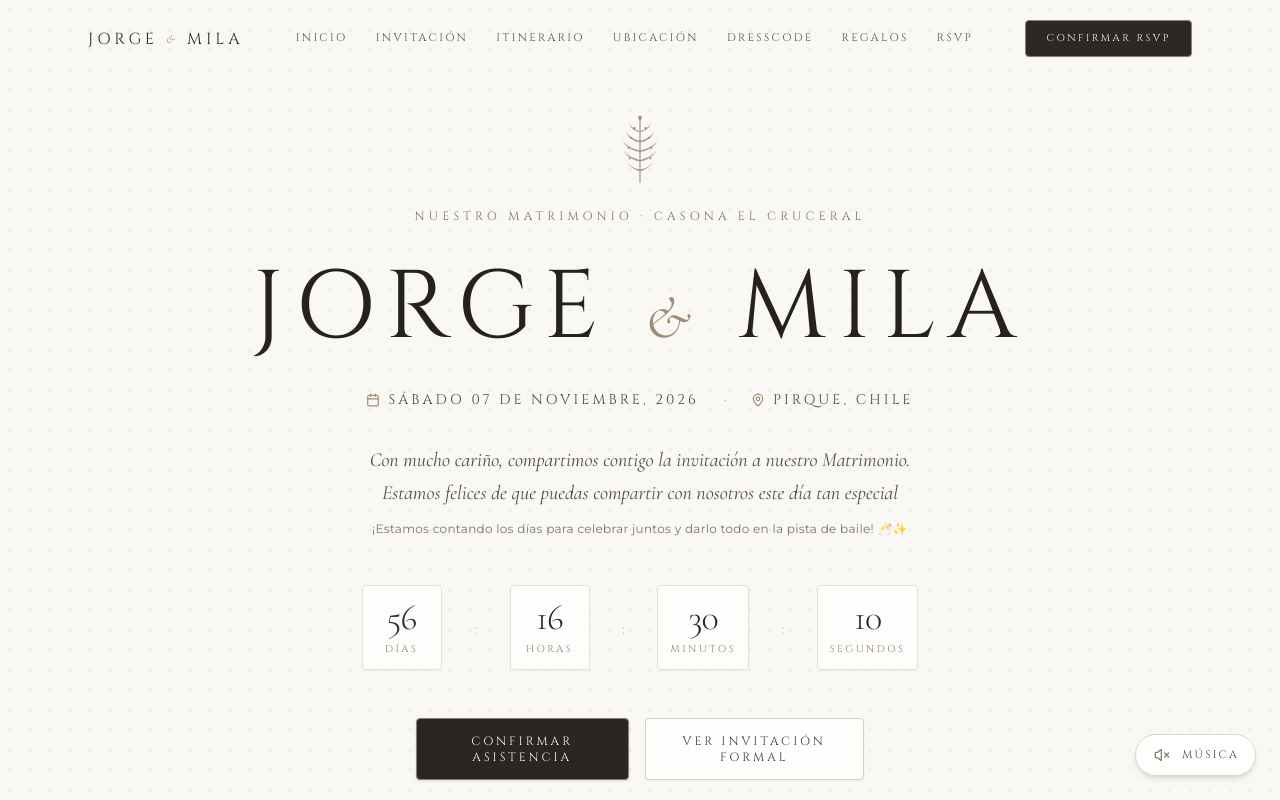
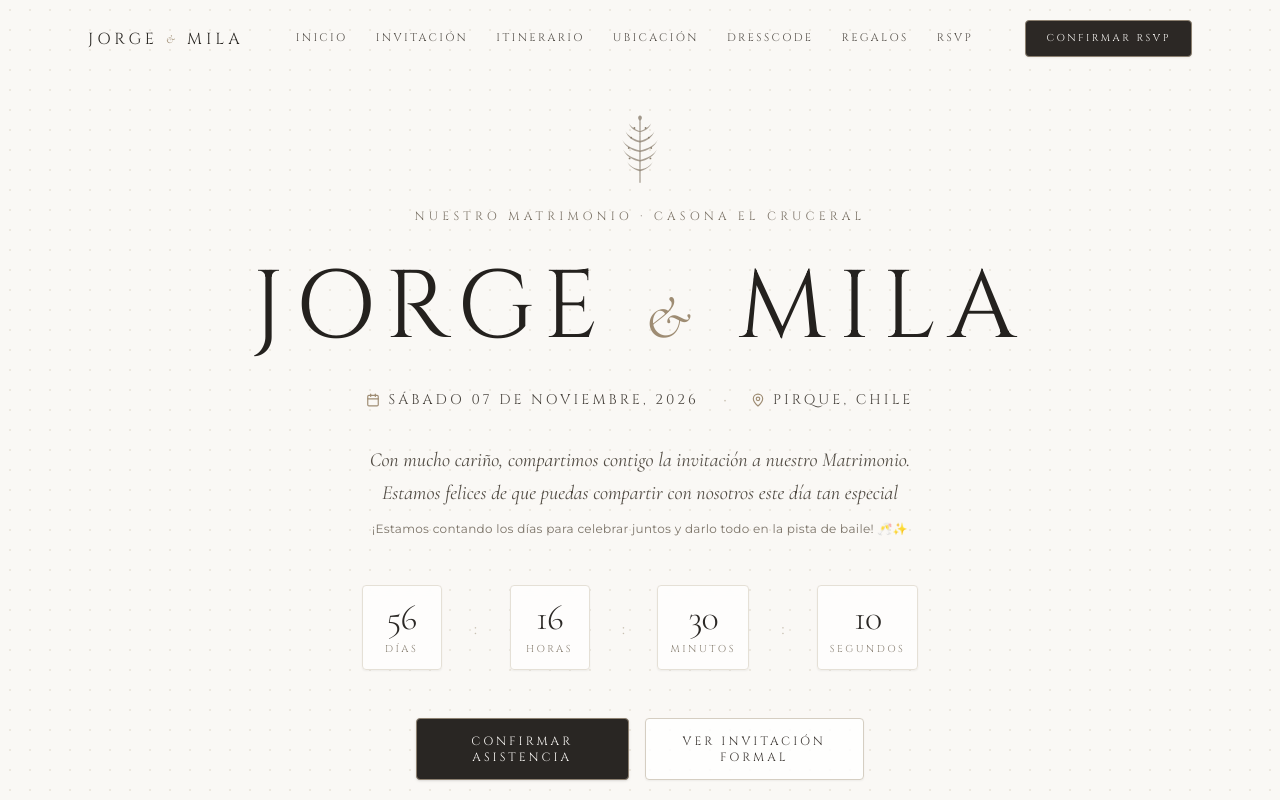
Before and after one commit to IRUBInacho/pagina_mila_jorge, a React (Vite) app: page / in a window 1280 px wide. Shown: the top 800 px of the page. Built offline with nearby package versions, Linux system fonts and the light colour scheme.

Commit message:
feat: remove music player from all versions

```diff
--- a/src/App.tsx
+++ b/src/App.tsx
@@ -12,7 +12,6 @@ import DresscodeSection from "./components/DresscodeSection";
 import GiftRegistrySection from "./components/GiftRegistrySection";
 import RsvpSection from "./components/RsvpSection";
 import FooterSection from "./components/FooterSection";
-import MusicPlayer from "./components/MusicPlayer";
 
 export default function App() {
   const isPartyOnly = import.meta.env.VITE_TIPO_INVITACION === 'party';
@@ -47,9 +46,6 @@ export default function App() {
 
       {/* 8. Footer */}
       <FooterSection />
-
-      {/* Romantic ambient melody toggle */}
-      <MusicPlayer />
     </div>
   );
 }
--- a/src/components/MusicPlayer.tsx
+++ /dev/null
@@ -1,116 +0,0 @@
-import { useEffect, useRef, useState } from "react";
-import { Volume2, VolumeX, Music } from "lucide-react";
-
-export default function MusicPlayer() {
-  const [isPlaying, setIsPlaying] = useState(false);
-  const audioCtxRef = useRef<AudioContext | null>(null);
-  const intervalRef = useRef<number | null>(null);
-
-  // Soft classical romantic arpeggio notes (F major / D minor romantic waltz progression)
-  // F3, A3, C4, E4, G4, A4, D4, etc.
-  const notes = [
-    174.61, 220.0, 261.63, 329.63, 349.23, 440.0,
-    196.0, 246.94, 293.66, 392.0, 440.0, 493.88,
-    146.83, 220.0, 261.63, 349.23, 440.0, 523.25,
-    164.81, 196.0, 246.94, 329.63, 392.0, 493.88
-  ];
-
-  const playTone = (freq: number, duration: number = 2.2) => {
-    if (!audioCtxRef.current) return;
-    const ctx = audioCtxRef.current;
-
-    // Main warm oscillator (sine + slight triangle for warm acoustic upright tone)
-    const osc = ctx.createOscillator();
-    const gainNode = ctx.createGain();
-
-    osc.type = "sine";
-    osc.frequency.setValueAtTime(freq, ctx.currentTime);
-
-    // Warm envelope
-    gainNode.gain.setValueAtTime(0.0001, ctx.currentTime);
-    gainNode.gain.linearRampToValueAtTime(1.0, ctx.currentTime + 0.08);
-    gainNode.gain.exponentialRampToValueAtTime(0.0001, ctx.currentTime + duration);
-
-    // Subtle lowpass filter for silky soft felt-piano warmth
-    const filter = ctx.createBiquadFilter();
-    filter.type = "lowpass";
-    filter.frequency.setValueAtTime(1200, ctx.currentTime);
-
-    osc.connect(filter);
-    filter.connect(gainNode);
-    gainNode.connect(ctx.destination);
-
-    osc.start();
-    osc.stop(ctx.currentTime + duration);
-  };
-
-  const toggleMusic = () => {
-    if (isPlaying) {
-      if (intervalRef.current) {
-        window.clearInterval(intervalRef.current);
-        intervalRef.current = null;
-      }
-      setIsPlaying(false);
-    } else {
-      if (!audioCtxRef.current) {
-        const AudioCtx = window.AudioContext || (window as unknown as { webkitAudioContext: typeof AudioContext }).webkitAudioContext;
-        audioCtxRef.current = new AudioCtx();
-      }
-      if (audioCtxRef.current.state === "suspended") {
-        audioCtxRef.current.resume();
-      }
-
-      let step = 0;
-      // Play immediately
-      playTone(notes[0]);
-
-      intervalRef.current = window.setInterval(() => {
-        step = (step + 1) % notes.length;
-        playTone(notes[step], 1.8);
-      }, 700);
-
-      setIsPlaying(true);
-    }
-  };
-
-  useEffect(() => {
-    return () => {
-      if (intervalRef.current) {
-        window.clearInterval(intervalRef.current);
-      }
-      if (audioCtxRef.current) {
-        audioCtxRef.current.close().catch(() => {});
-      }
-    };
-  }, []);
-
-  return (
-    <button
-      id="music-toggle-button"
-      onClick={toggleMusic}
-      title={isPlaying ? "Silenciar música de fondo" : "Reproducir melodía romántica"}
-      className="fixed bottom-6 right-6 z-50 flex items-center gap-2.5 px-4 py-2.5 rounded-full bg-white/90 border border-[#DDD6C9] shadow-md hover:bg-white text-[#3E3A36] transition-all duration-300 hover:shadow-lg active:scale-95 group backdrop-blur-md"
-      aria-label="Música de fondo"
-    >
-      <div className="relative flex items-center justify-center w-5 h-5">
-        {isPlaying ? (
-          <Volume2 className="w-4 h-4 text-[#8C8275] animate-pulse" />
-        ) : (
-          <VolumeX className="w-4 h-4 text-[#8C8275]" />
-        )}
-      </div>
-
-      <span className="font-display text-[11px] tracking-[0.2em] uppercase text-[#4A453F]">
-        {isPlaying ? "Música Activa" : "Música"}
-      </span>
-
-      {isPlaying && (
-        <div className="flex items-end gap-[2px] h-3.5 ml-1">
-          <span className="w-[2px] h-2 bg-[#8C8275] rounded-full animate-bounce [animation-delay:0ms]" />
-          <span className="w-[2px] h-3.5 bg-[#8C8275] rounded-full animate-bounce [animation-delay:150ms]" />
-          <span className="w-[2px] h-1.5 bg-[#8C8275] rounded-full animate-bounce [animation-delay:300ms]" />
-        </div>
-      )}
-    </button>
-  );
-}
```
